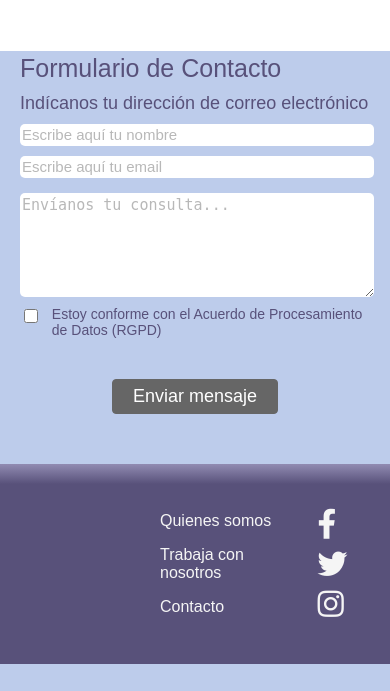
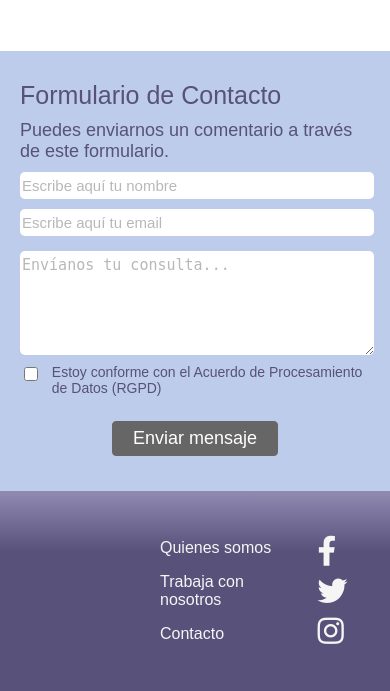
Before and after one commit to sonegs/grup-exercise, a PHP site: page / in a window 390 px wide. Shown: the part 2034-2725 px from the top of the page. Before the commit the page ends 2698 px from the top, so only its background shows below. Run offline with PHP 8.4, Linux system fonts and the light colour scheme; some libraries are stand-ins or nearby versions.

Commit message:
Last changes

```diff
--- a/index.php
+++ b/index.php
@@ -110,11 +110,10 @@
                 <div class="row">
                     <form id="ifcontacto" name="fcontacto" method="post">
                         <div class="titulo">Formulario de Contacto</div>
-
-                        <div class="frase">Indícanos tu dirección de correo electrónico</div>
+                        <div class="frase">Puedes enviarnos un comentario a través de este formulario.</div>
                         <div class="text-inputs">
                             <div class="name-input">
-                                <input class="cajagr" placeholder="Escribe aquí tu nombre" id="nombre" name="nombre" type="text" />
+                                <input class="cajagr" placeholder="Escribe aquí tu nombre" id="nombre" name="name" type="text" />
                             </div>
                             <div class="email-input">
                                 <input class="cajagr valida-email" placeholder="Escribe aquí tu email" id="iemail" name="email" type="text" />
--- a/src/css/commons/footer.css
+++ b/src/css/commons/footer.css
@@ -36,7 +36,7 @@
 
     @media only screen and (max-width: 480px) {
         footer {
-            background: linear-gradient(0deg, #58517a 90%, #918bb2);
+            background: linear-gradient(0deg, #58517a 70%, #918bb2);
         }
         footer .container:first-child {
             padding: 0 15px
--- a/src/css/mainWeb/contactForm.css
+++ b/src/css/mainWeb/contactForm.css
@@ -64,12 +64,6 @@
     color: #b8b8b8;
 }
 
-#home #ifcontacto .button-send-container {
-    display: flex;
-    justify-content: space-between;
-    align-items: center;
-}
-
 #error_validacion {
     background-color: indianred;
     color: white;
@@ -134,14 +128,17 @@
     }
     #home #ifcontacto .name-input .cajagr,
     #home #ifcontacto .email-input .cajagr {
-        width: 90%;
+        width: 300px;
     }
     #home #ifcontacto .email-input .cajagr {
         margin-left: 20px;
     }
+    #home #ifcontacto .text-inputs {
+        justify-content: flex-start;
+    }
 }
 
-@media only screen and (max-width: 480px) {
+@media only screen and (max-width: 700px) {
     #home #ifcontacto {
         padding: 0px 20px 30px 20px;
         grid-template-rows: .5fr .3fr .5fr 1fr .1fr;
@@ -171,7 +168,7 @@
     #home #ifcontacto .message-input .cajagr,
     #home #ifcontacto .message-input .cajagr::placeholder {
         font-size: 15px;
-        line-height: 20px;
+        line-height: 25px;
     }
     #home #ifcontacto span {
         font-size: 14px;
@@ -186,6 +183,9 @@
         height: 14px;
     }
     #home #ifcontacto .button-send-container {
+        display: flex;
+        justify-content: space-between;
+        align-items: center;
         flex-direction: column;
     }
     #ibenviar {
--- a/src/css/mainWeb/sections.css
+++ b/src/css/mainWeb/sections.css
@@ -189,6 +189,9 @@
             }
 
             @media only screen and (max-width: 700px) {
+                .textblocks-section {
+                    overflow: hidden;
+                }
                 #home .section .container {
                     padding: 50px 0;
                 }
--- a/src/js/carrusel.components.js
+++ b/src/js/carrusel.components.js
@@ -2,21 +2,19 @@
 
 let margin = 0;
 
-
-const sliderTextContainerSon = document.querySelector('#slider>div');
+const sliderTextContainerSon = document.querySelector('.textblocks-section>div');
 const sliderImagesSon = document.querySelector('#slider>div');
 const move = element => { // Desplazamiento del carrusel
-    const widthImage = 500;
-    const numImages = 5;
+    const widthElement = 500;
+    const numElements = 5;
     console.log(element);
-    margin = (margin + widthImage) % (widthImage * numImages); // margin a mover, dividido por el ancho total del div padre slider. Si queremos añadir más imágenes, solo debemos multiplicar el ancho de cada imagen por el número de imágenes
+    margin = (margin + widthElement) % (widthElement * numElements); // margin a mover, dividido por el ancho total del div padre slider. Si queremos añadir más imágenes, solo debemos multiplicar el ancho de cada imagen por el número de imágenes
     element.style['margin-left'] = '-' + margin + 'px';
 }
 
-export const moveCarousel = () => { // mueve el carrusel de forma automatica en escritorio
-
+export const moveCarousel = () => { // mueve el carrusel de forma automatica en moviles. No implementado
     setInterval(() => {
-        move(sliderImagesSon);
+        move(sliderTextContainerSon);
     }, 4 * 1000);
 }
 
--- a/src/js/envioEmails.functions.js
+++ b/src/js/envioEmails.functions.js
@@ -1,6 +1,6 @@
 import { fadeoutEffect } from './commons.components.js';
 
-// Valida el campo email y el checkbox LOPD
+// Valida los campos del formulario
 let error_email_visible = false;
 let error_lopd_visible = false;
 let error_name_visible = false;
@@ -18,7 +18,7 @@
 }
 
 
-const validarContacto = (email, lopd, name, message) => {
+const validarContacto = (email, lopd, name, message) => { // Valida el formulario de contacto
     const emailreg = /^([\w-\.]+@([\w-]+\.)+[\w-]{2,4})?$/; // expresion regular para validar el email
     let validado = true;
 
--- a/src/js/menuMobile.components.js
+++ b/src/js/menuMobile.components.js
@@ -7,11 +7,11 @@
                 document.getElementById('rowMobile').style.display = 'none';
                 visible = false;
             } else { // creamos el submenu contacto para movil
-                const header = document.getElementsByTagName('header');
+                const header = document.querySelector("header");
                 const menuRow = document.createElement('div');
                 menuRow.id = 'rowMobile';
                 menuRow.innerHTML = '<a href="#ifcontacto">Contacto</a>';
-                header[0].after(menuRow);
+                header.after(menuRow);
                 visible = true
             }
         });
--- a/src/php/sendEmail.php
+++ b/src/php/sendEmail.php
@@ -1,12 +1,14 @@
 <?php
 
-function enviaEmailContacto(){
+function enviaEmailContacto($name, $email, $message){
 		/* Aquí iría PHPMailer y el código correspondiente para enviar el mensaje */
         return true;
 
 	}
 
+    $name = isset($_POST['name']) ? $_POST['name'] : '';
     $email = isset($_POST['email']) ? $_POST['email'] : '';
+    $message = isset($_POST['message']) ? $_POST['message'] : '';
 
-    enviaEmailContacto($email);
+    enviaEmailContacto($name, $email, $message);
 ?>
```
Also changed, not shown: src/js/index.js (line endings or trailing spaces).
